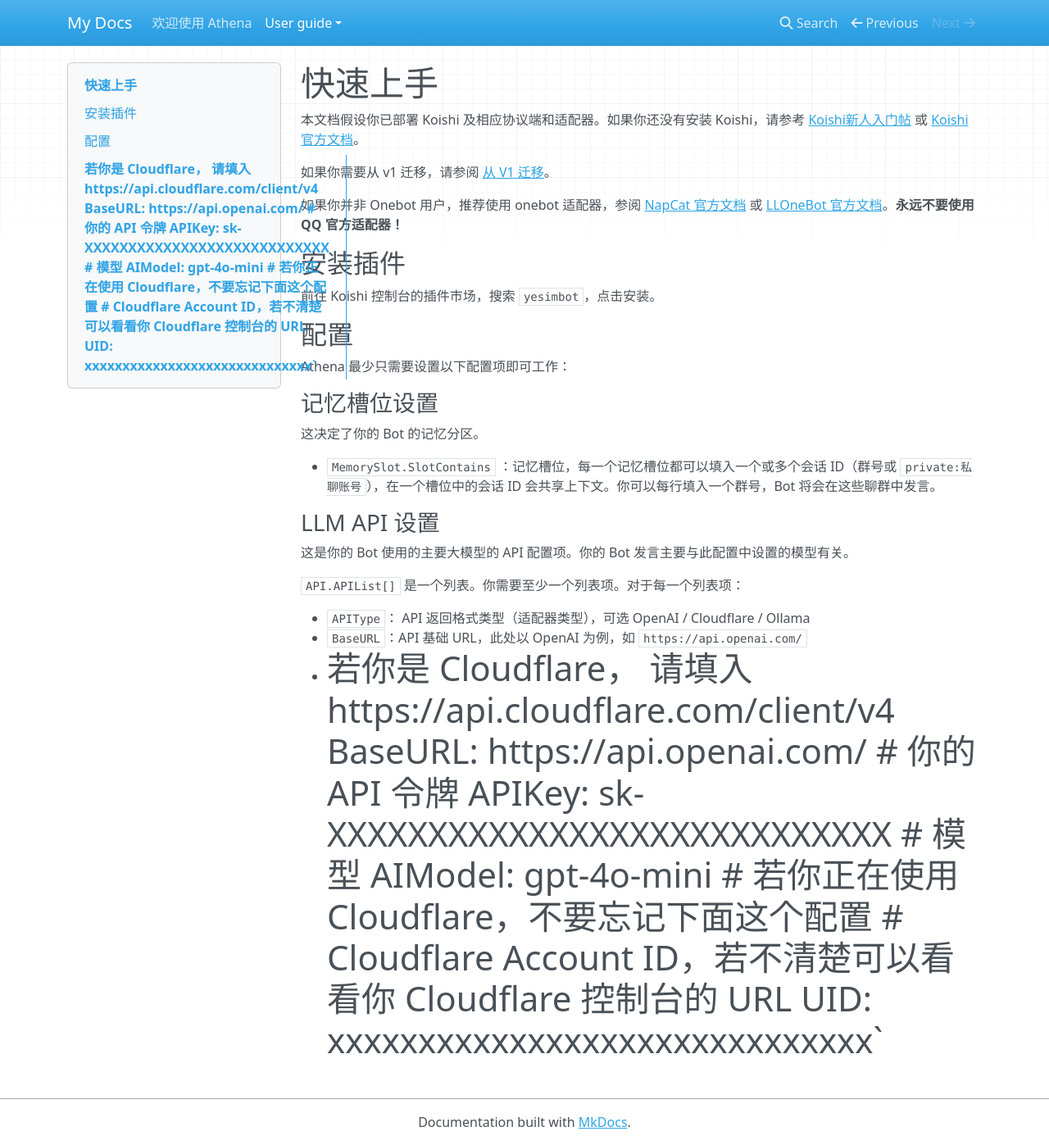
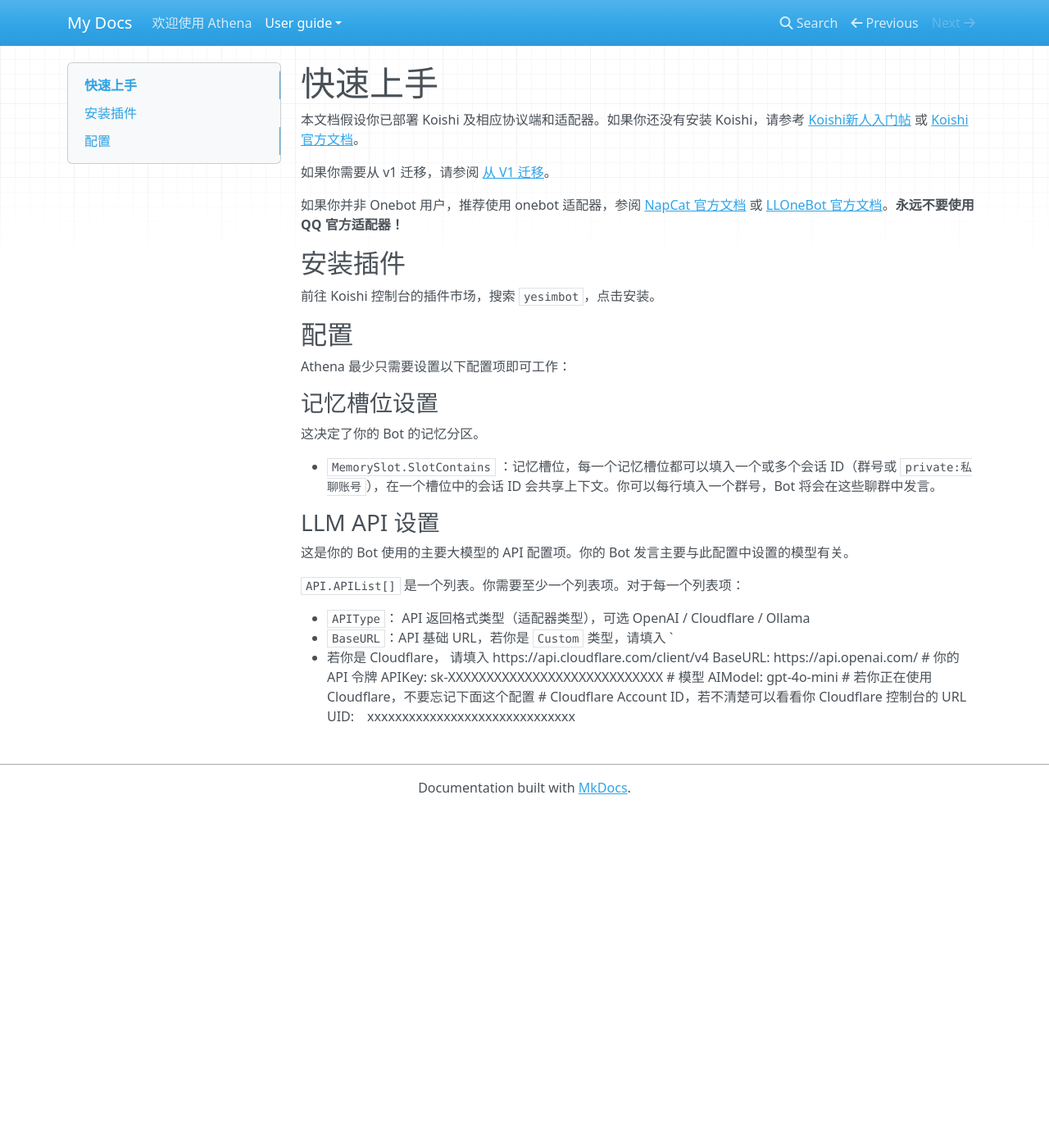
Before and after one commit to HydroGest/AthenaDocsNG, an MkDocs documentation site: the page built from docs/user-guide/getting-started.md.md, in a window 1280 px wide and 1397 px high. Shown: the whole window at 82% size. Built offline with MkDocs 1.6.1, drawn with Linux system fonts in a browser that asks for light colours; nearby versions of some CDN libraries.

Commit message:
docs/user-guide/getting-started.md.md updated from https://stackedit.cn/

```diff
--- a/docs/user-guide/getting-started.md.md
+++ b/docs/user-guide/getting-started.md.md
@@ -28,8 +28,8 @@ Athena 最少只需要设置以下配置项即可工作：
 `API.APIList[]` 是一个列表。你需要至少一个列表项。对于每一个列表项：
 
 - `APIType`： API 返回格式类型（适配器类型），可选 OpenAI / Cloudflare / Ollama
-- `BaseURL`：API 基础 URL，此处以 OpenAI 为例，如 `https://api.openai.com/`
--        # 若你是 Cloudflare， 请填入 https://api.cloudflare.com/client/v4          BaseURL: https://api.openai.com/          # 你的 API 令牌          APIKey: sk-XXXXXXXXXXXXXXXXXXXXXXXXXXXX          # 模型          AIModel: gpt-4o-mini          # 若你正在使用 Cloudflare，不要忘记下面这个配置          # Cloudflare Account ID，若不清楚可以看看你 Cloudflare 控制台的 URL          UID:　xxxxxxxxxxxxxxxxxxxxxxxxxxxxxx`
+- `BaseURL`：API 基础 URL，若你是 `Custom` 类型，请填入 `
+-  若你是 Cloudflare， 请填入 https://api.cloudflare.com/client/v4          BaseURL: https://api.openai.com/          # 你的 API 令牌          APIKey: sk-XXXXXXXXXXXXXXXXXXXXXXXXXXXX          # 模型          AIModel: gpt-4o-mini          # 若你正在使用 Cloudflare，不要忘记下面这个配置          # Cloudflare Account ID，若不清楚可以看看你 Cloudflare 控制台的 URL          UID:　xxxxxxxxxxxxxxxxxxxxxxxxxxxxxx
 <!--stackedit_data:
-eyJoaXN0b3J5IjpbNzYwMTk1MDQ3XX0=
+eyJoaXN0b3J5IjpbLTEyNzU5NDg1NTldfQ==
 -->
```
